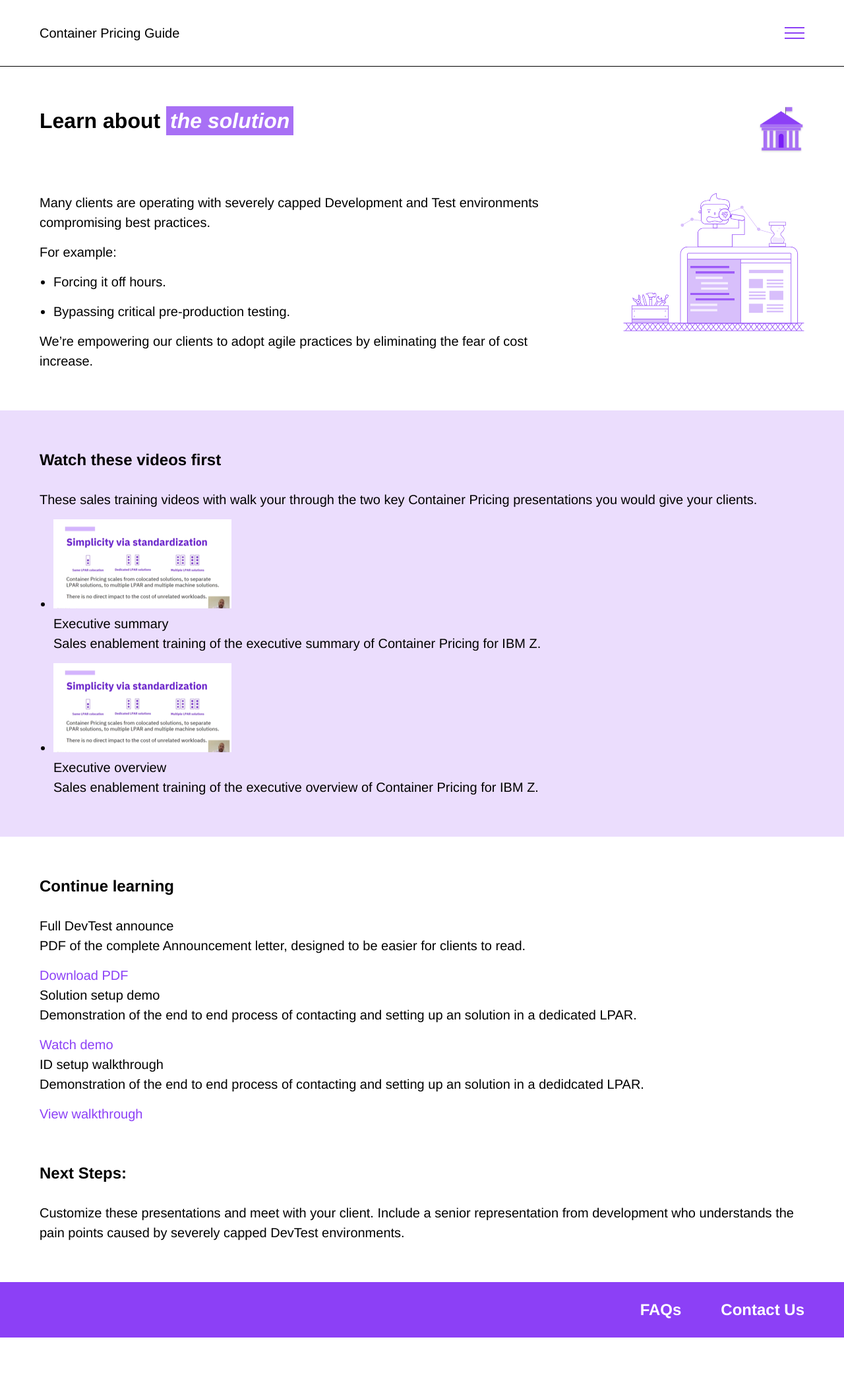
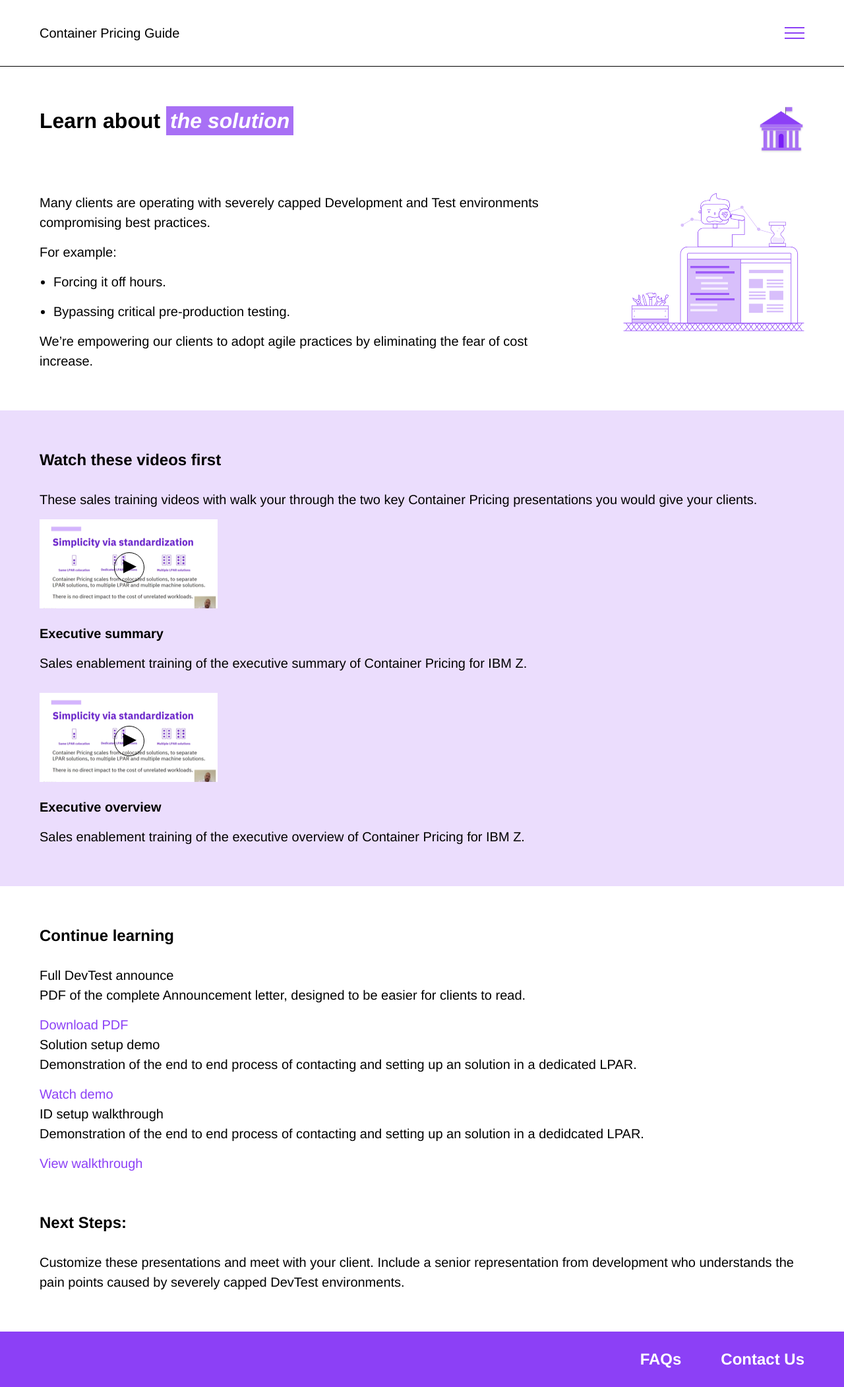
Before and after one commit to gvorbeck/container-pricing, a Jekyll site: the page built from pages/devtest-learn.md, in a window 1280 px wide. Shown: the whole page at 66% size. Built offline with Jekyll 4.4.1, drawn with Linux system fonts in a browser that asks for light colours; before the commit the page ends 2027 px from its top, so only the background shows below that.

Commit message:
content fixes and play icons

```diff
--- a/_sass/_solution-step.scss
+++ b/_sass/_solution-step.scss
@@ -73,6 +73,23 @@ body.layout--solution-step {
                 padding-bottom: $dimension;
             }
         }
+
+        &.step-section--video-list {
+
+            .step-section__content > ul {
+                list-style-type: none;
+                margin-left: 0;
+
+                h2 {
+                    font-weight: bold;
+                    margin: rem(15px) 0;
+                }
+
+                li + li {
+                    margin-top: rem(30px);
+                }
+            }
+        }
     }
 
     .step-section__title {
@@ -99,6 +116,40 @@ body.layout--solution-step {
 
             @include media(ml) {
                 margin-left: rem(21px);
+            }
+        }
+
+        a.video-thumb {
+            display: inline-block;
+            position: relative;
+
+            &::before,
+            &::after {
+                @include pseudo;
+            }
+
+            &::before {
+                $dimension: rem(44px);
+                width: $dimension;
+                height: $dimension;
+                border-radius: 50%;
+                border: rem(1px) solid #000000;
+                left: calc(50% - (#{$dimension} / 2));
+                top: calc(50% - (#{$dimension} / 2));
+            }
+
+            &::after {
+                $dimension: rem(20px);
+                width: $dimension;
+                height: $dimension;
+                background-color: #000000;
+                left: calc(50% - (#{$dimension} / 2.5));
+                top: calc(50% - (#{$dimension} / 2));
+                clip-path: polygon(
+                    0 0,
+                    100% 50%,
+                    0 100%
+                );
             }
         }
     }
```
Also changed, not shown: pages/devtest-learn.md (+3 -3 lines).
